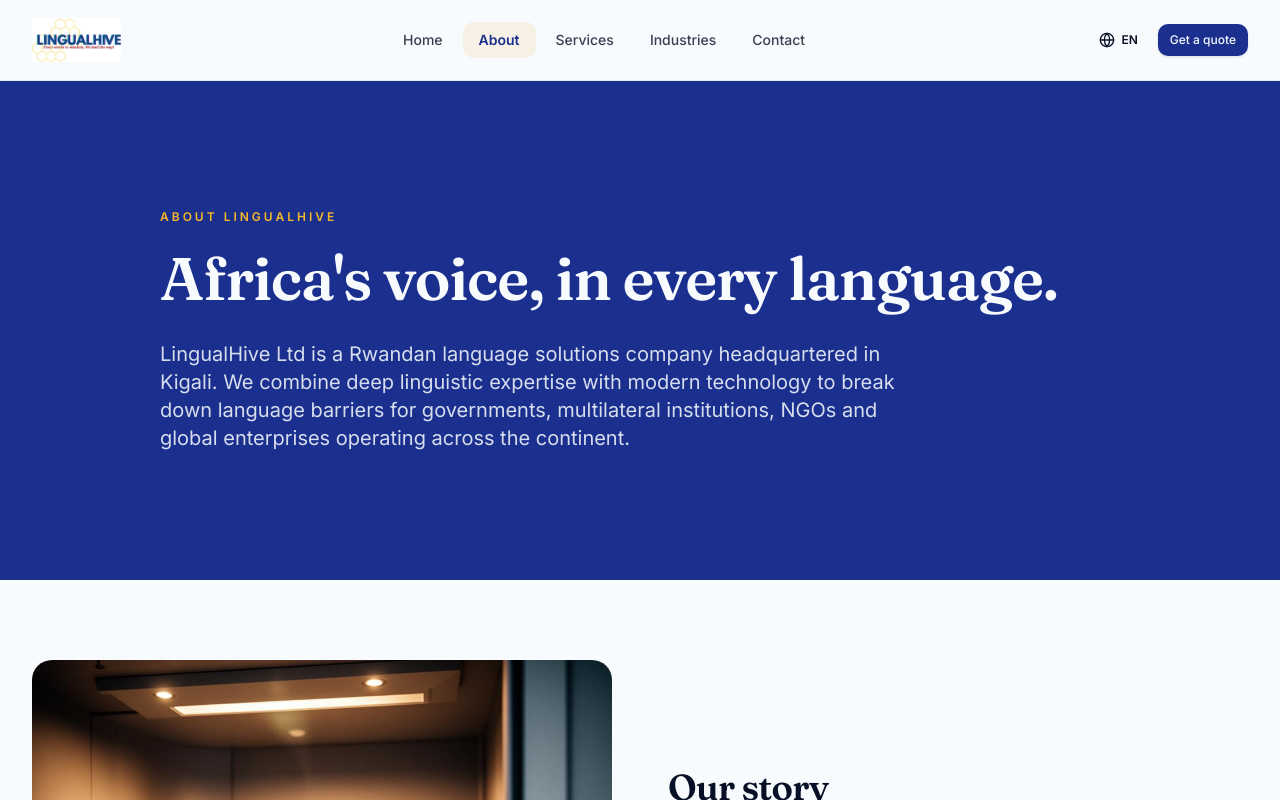
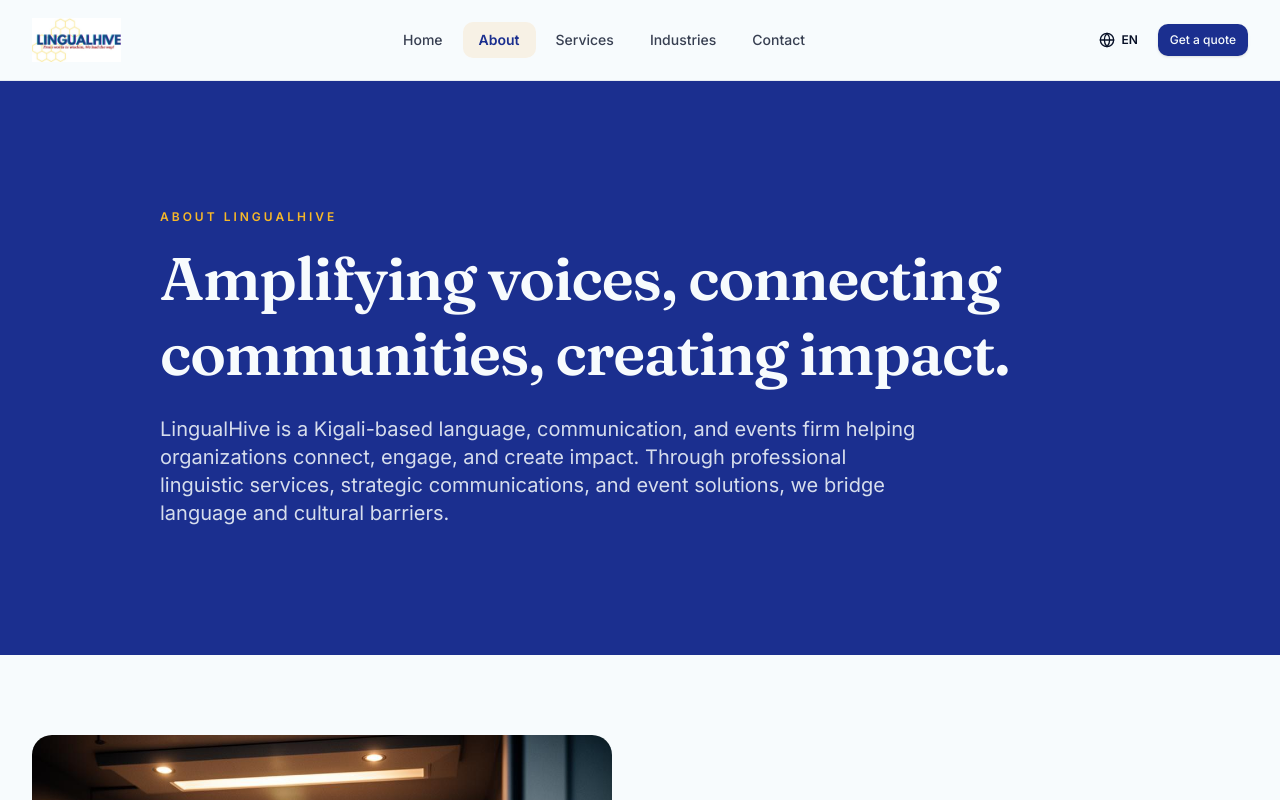
Before and after one commit to kinggiddy1/lingualhive-nextjs, a Next.js app: page /about in a window 1280 px wide. Shown: the top 800 px of the page. Built offline with nearby package versions, Linux system fonts and the light colour scheme.

Commit message:
added changes

```diff
--- a/src/i18n/translations.ts
+++ b/src/i18n/translations.ts
@@ -58,8 +58,8 @@
     "about.cta2": "Read our story",
 
     "about.eyebrow": "About LingualHive",
-    "about.title": "Africa's voice, in every language.",
-    "about.body": "LingualHive Ltd is a Rwandan language solutions company headquartered in Kigali. We combine deep linguistic expertise with modern technology to break down language barriers for governments, multilateral institutions, NGOs and global enterprises operating across the continent.",
+    "about.title": "Amplifying voices, connecting communities, creating impact.",
+    "about.body": "LingualHive is a Kigali-based language, communication, and events firm helping organizations connect, engage, and create impact. Through professional linguistic services, strategic communications, and event solutions, we bridge language and cultural barriers.",
     "about.cta": "Read our story",
 
     "cta.title": "Ready to be heard, everywhere?",
@@ -157,8 +157,8 @@
     "about.cta2": "Lire notre histoire",
 
     "about.eyebrow": "À propos de LingualHive",
-    "about.title": "La voix de l'Afrique, dans toutes les langues.",
-    "about.body": "LingualHive est une agence spécialisée dans les langues, la communication et l'événementiel, qui propose des services linguistiques professionnels, des solutions de communication stratégiques et des services de gestion d'événements.",
+    "about.title": "Faire entendre les voix, créer des liens entre les communautés, générer un impact.",
+    "about.body": "LingualHive est une agence spécialisée dans les langues, la communication et l'événementiel, basée à Kigali, qui aide les organisations à créer des liens, à susciter l'engagement et à générer un impact. Grâce à des services linguistiques professionnels, à des stratégies de communication et à des solutions événementielles, nous surmontons les barrières linguistiques et culturelles.",
     "about.cta": "Notre histoire",
 
     "cta.title": "Prêt à être entendu, partout ?",
```
